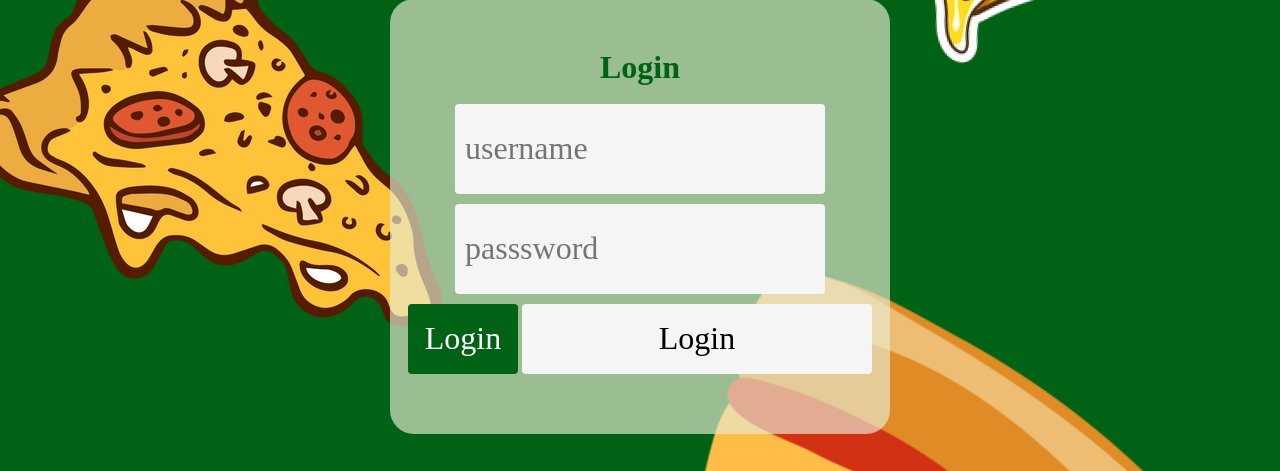
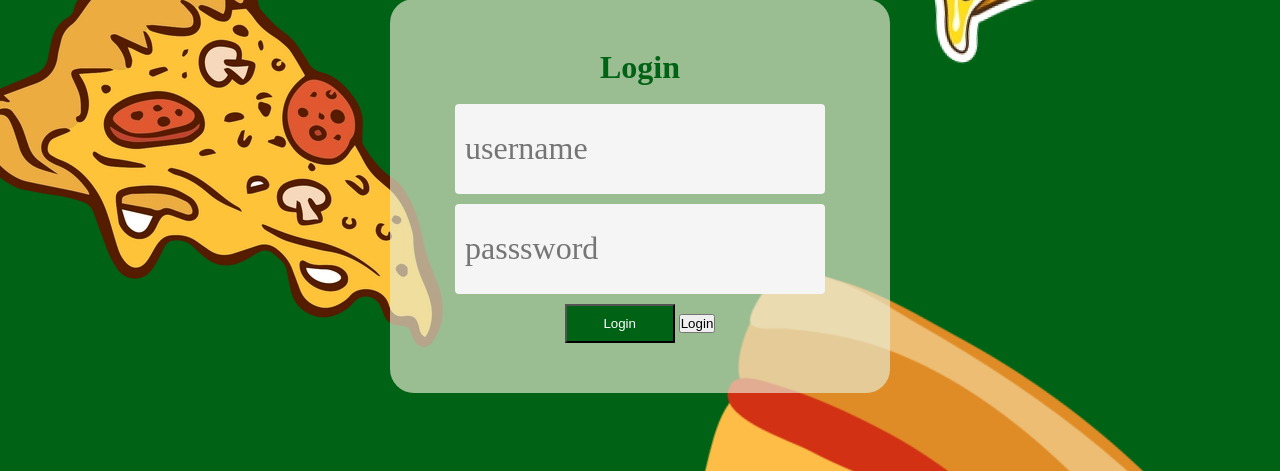
Before and after one commit to Olle-Git/PO_WEBAPP, a PHP site: page / in a window 1280 px wide. Shown: the part 1029-1500 px from the top of the page. Run offline with PHP 8.4, Linux system fonts and the light colour scheme; some web fonts are replaced.

Commit message:
fixing submit style

```diff
--- a/style.css
+++ b/style.css
@@ -53,7 +53,6 @@
 }
 .box:hover {
     outline: solid 7px #7dd48c;
-    background-color: darken(var(--main-color), 10%);
 }
 .flex-container-form {
     max-width: 500px;
@@ -63,8 +62,7 @@
     background-color: #e9ecd0a9;
     color: var(--main-color);
 }
-
-input {
+input[type="password"], input[type="text"] {
     background-color: whitesmoke;
     width: 350px;
     height: 70px;
@@ -75,7 +73,7 @@ input {
     font-size: xx-large;
     font-family: 'Times New Roman', Times, serif;
 }
-input[type=submit] {
+input[type="submit"] {
     padding: 10px;
     width: 110px;
     background-color: var(--main-color);
```
